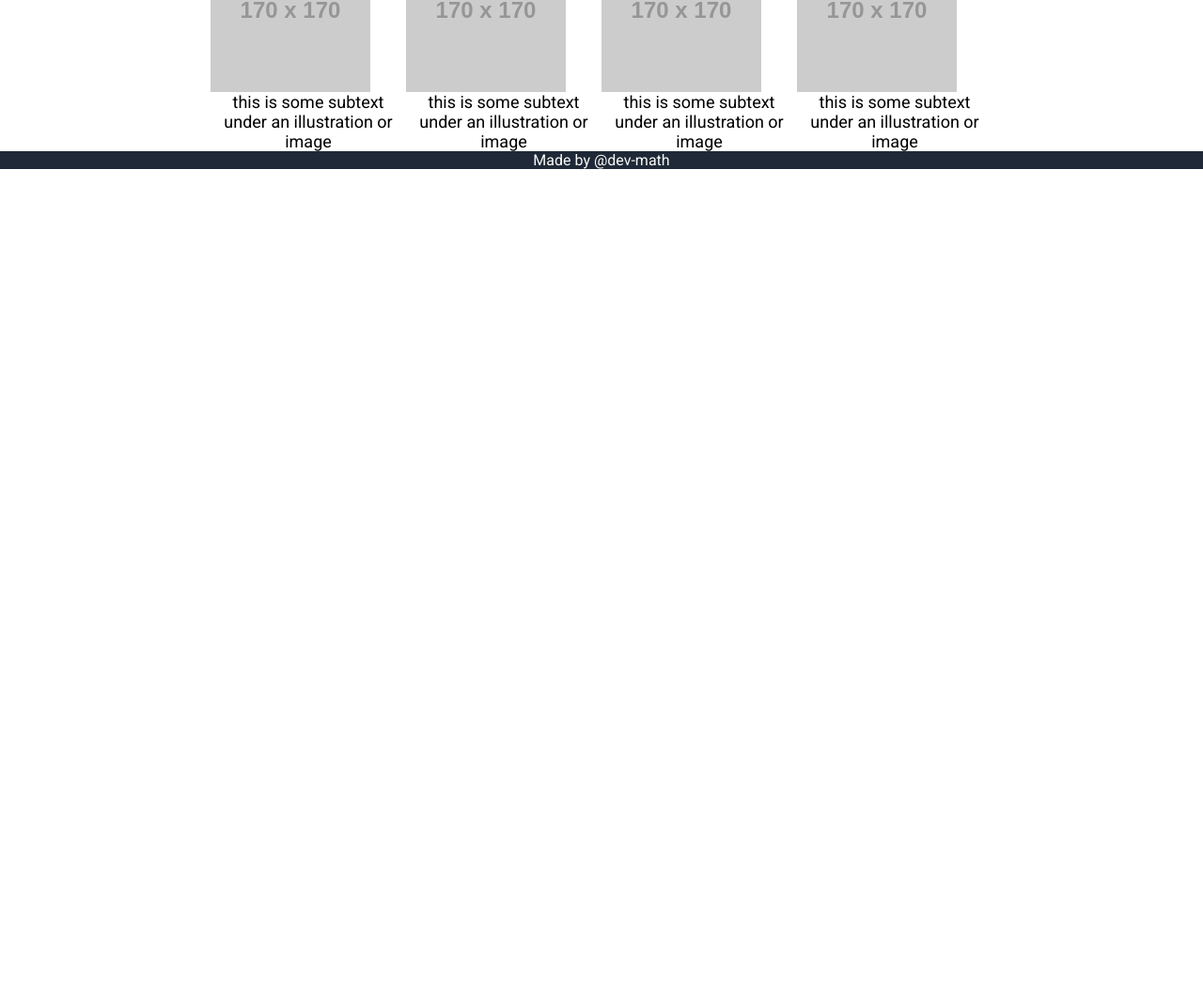
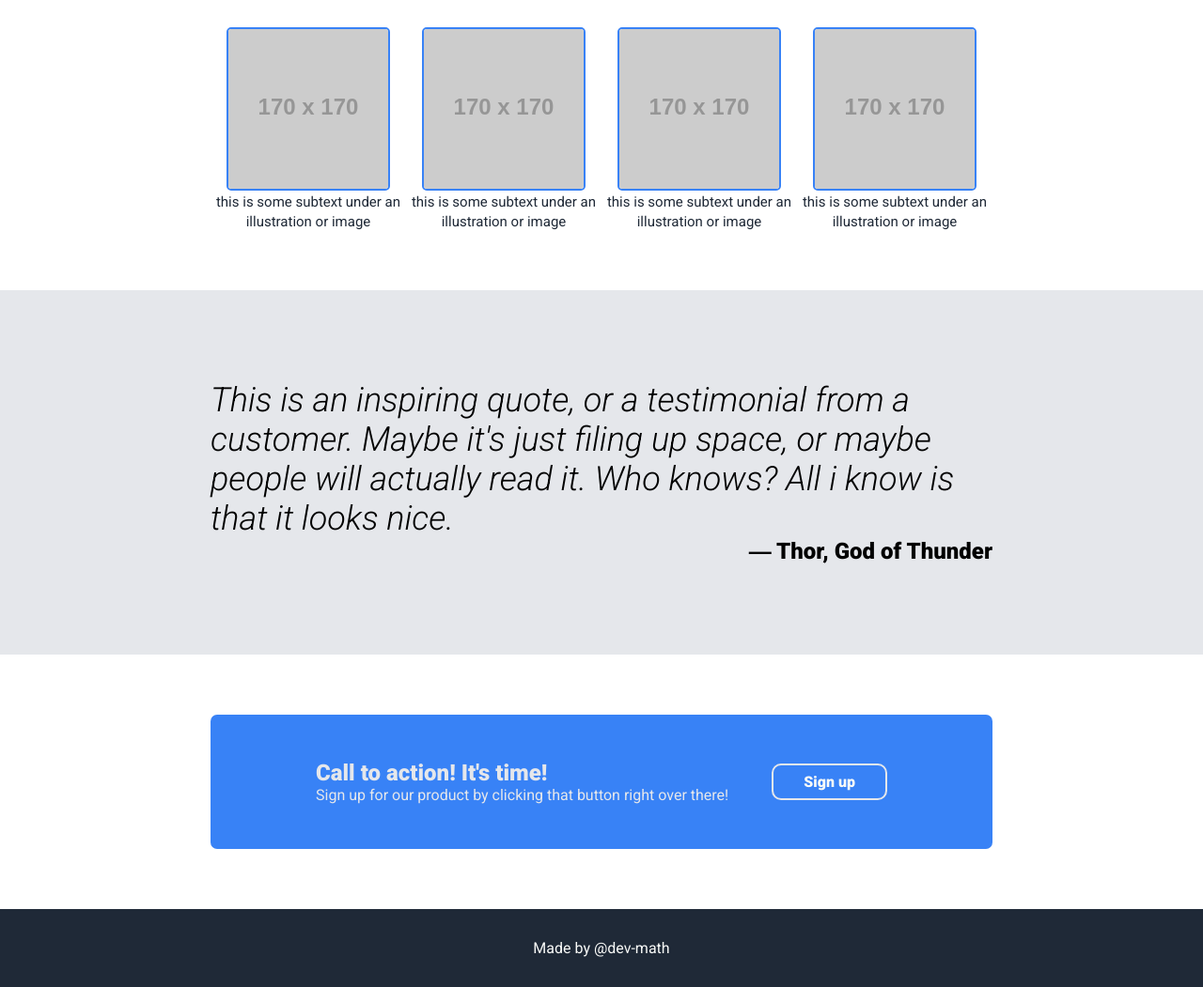
Before and after one commit to dev-math/exercises, a plain HTML site: page sites/odin-landing-page/index.html in a window 1280 px wide. Shown: the part 561-1612 px from the top of the page at 94% size. Before the commit the page ends 800 px from the top, so only its background shows below. Drawn offline with Linux system fonts and the light colour scheme; placeholder pictures from the web are drawn by us.

Commit message:
Update: info section style, Added: call to action section

```diff
--- a/sites/odin-landing-page/css/style.css
+++ b/sites/odin-landing-page/css/style.css
@@ -45,7 +45,6 @@ a {
   --color-dark: #1f2937;
   --color-light: #f9faf8;
   --color-white: #e5e7eb;
-  --container-spacer: 14rem;
   --ff-primary: "Roboto";
   --fs-body: 1.125rem;
   --fs-h2: 2.25rem;
@@ -58,7 +57,7 @@ body {
 }
 
 .container {
-  padding: 0 var(--container-spacer);
+  padding: 4rem 14rem;
 }
 
 /* set list items to one row */
@@ -66,12 +65,12 @@ li {
   display: inline-block;
 }
 
-/* add hover effect to all links */
-a:not([class]) {
+/* add hover effect to links */
+.logo, a:not([class]) {
   transition: 0.3s;
 }
 
-a:not([class]):hover {
+.logo:hover, a:not([class]):hover {
   color: var(--color-accent);
 }
 
@@ -84,6 +83,20 @@ a:not([class]):hover {
 .btn, .logo, h1 {
   color: var(--color-light);
   font-weight: 800;
+}
+
+/* btns */
+.btn {
+  border-radius: 10px;
+  display: inline-block;
+  padding: 0.5em 2em;
+  text-align: center;
+  width: fit-content;
+}
+
+.btn-primary {
+  background: var(--color-accent);
+  margin-top: 1em;
 }
 
 /* navbar */
@@ -105,10 +118,11 @@ nav li a {
 
 /* hero */
 .hero {
-  column-gap: 1em;
+  column-gap: 5em;
   display: grid;
   grid-template-columns: repeat(2, 1fr);
-  padding: 5rem var(--container-spacer) 5rem;
+  padding-top: 5rem;
+  padding-bottom: 5rem;
 }
 
 .hero img {
@@ -124,22 +138,11 @@ h1 {
   font-size: var(--fs-body);
 }
 
-.btn {
-  border-radius: 10px;
-  background: var(--color-accent);
-  color: var(--color-white);
-  display: inline-block;
-  line-height: 1;
-  margin-top: 1em;
-  padding: 0.5em 2em;
-  text-align: center;
-  width: fit-content;
-}
-
 /* info section */
 h2 {
   color: var(--color-dark);
   font-size: var(--fs-h2);
+  margin-bottom: 1em;
   text-align: center;
 }
 
@@ -147,13 +150,71 @@ section ul {
   display: flex;
 }
 
+figure img {
+  border: 2px solid var(--color-accent);
+  border-radius: 5px;
+  margin: 0 auto;
+}
+
 figcaption {
+  color: var(--color-dark);
   font-size: var(--fs-body);
   text-align: center;
+}
+
+/* quote section */
+.section-quote {
+  background: var(--color-white);
+  padding-top: 6rem;
+  padding-bottom: 6rem;
+}
+
+.section-quote p {
+  font-size: var(--fs-h2);
+  font-style: italic;
+  font-weight: 300;
+}
+
+cite::before {
+  content: "― ";
+}
+
+cite {
+  display: block;
+  font-size: var(--fs-logo);
+  font-style: normal;
+  font-weight: 700;
+  text-align: right;
+}
+
+/* call-to-action section */
+.cta {
+  align-items: center;
+  background: var(--color-accent);
+  border-radius: 7px;
+  color: var(--color-white);
+  display: flex;
+  justify-content: space-between;
+  padding: 3rem 7rem;
+}
+
+.btn-cta {
+  border: 2px solid var(--color-white);
+  transition: 0.3s;
+}
+
+.btn-cta:hover {
+  background: var(--color-white);
+  color: var(--color-accent);
+}
+
+h3 {
+  font-size: var(--fs-logo);
 }
 
 /* footer */
 footer {
   color: var(--color-light);
   text-align: center;
+  padding: 2em;
 }
--- a/sites/odin-landing-page/index.html
+++ b/sites/odin-landing-page/index.html
@@ -23,10 +23,10 @@
     </header>
 
     <main>
-      <section class="container hero">
+      <section class="hero container">
         <h1>This website is awesome</h1>
         <p>This website has some subtext that goes here under the main title. It's a smaller font and the color is lower contrast</p>
-        <a href="#" class="btn">Sign up</a>
+        <a href="#" class="btn btn-primary">Sign up</a>
 
         <img src="https://via.placeholder.com/450x250?text=..." alt="Placeholder image">
       </section>
@@ -38,31 +38,66 @@
           <li>
             <figure>
               <img src="https://via.placeholder.com/170?text=..." alt="placeholder image">
-              <figcaption>this is some subtext under an illustration or image</figcaption>
+              <figcaption>
+                <small>
+                  this is some subtext under an illustration or image
+                </small>
+              </figcaption>
             </figure>
           </li>
 
           <li>
             <figure>
               <img src="https://via.placeholder.com/170?text=..." alt="placeholder image">
-              <figcaption>this is some subtext under an illustration or image</figcaption>
+              <figcaption>
+                <small>
+                  this is some subtext under an illustration or image
+                </small>
+              </figcaption>
             </figure>
           </li>
 
           <li>
             <figure>
               <img src="https://via.placeholder.com/170?text=..." alt="placeholder image">
-              <figcaption>this is some subtext under an illustration or image</figcaption>
+              <figcaption>
+                <small>
+                  this is some subtext under an illustration or image
+                </small>
+              </figcaption>
             </figure>
           </li>
 
           <li>
             <figure>
               <img src="https://via.placeholder.com/170?text=..." alt="placeholder image">
-              <figcaption>this is some subtext under an illustration or image</figcaption>
+              <figcaption>
+                <small>
+                  this is some subtext under an illustration or image
+                </small>
+              </figcaption>
             </figure>
           </li>
         </ul>
+      </section>
+
+      <section class="section-quote container">
+        <blockquote cite="https://www.theodinproject.com/paths/foundations/courses/foundations/lessons/landing-page">
+          <p>
+            This is an inspiring quote, or a testimonial from a customer. Maybe it's just filing up space, or maybe people will actually read it. Who knows? All i know is that it looks nice.
+          </p>
+          <cite>Thor, God of Thunder</cite>
+        </blockquote>
+      </section>
+
+      <section class="container">
+        <div class="cta">
+          <div class="cta-left">
+            <h3>Call to action! It's time!</h3>
+            <p>Sign up for our product by clicking that button right over there!</p>
+          </div>
+          <a href="#" class="btn btn-cta">Sign up</a>
+        </div>
       </section>
     </main>
 
```
